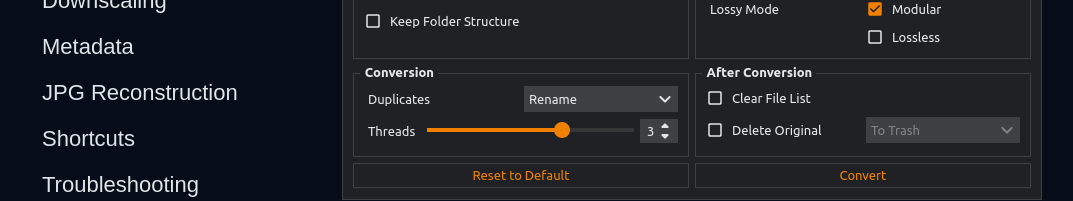
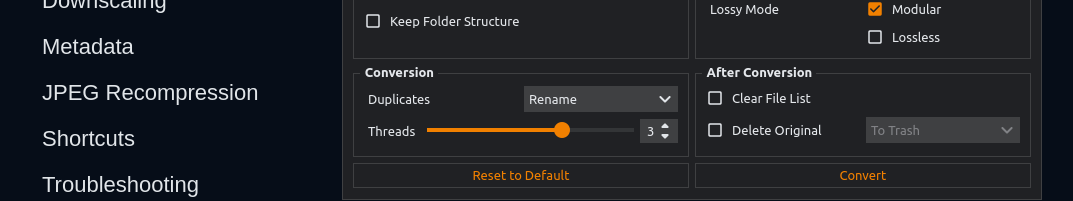
Before and after one commit to JacobDev1/xl-converter-docs, a React (Vite) app: page / in a window 1280 px wide. Shown: the part 334-535 px from the top of the page, without its empty margins (158-1231 px from the left). Built offline with nearby package versions, Linux system fonts and the light colour scheme; the HTML template or start-up script is replaced by a standard one.

Commit message:
Change JPEG recompression URL

```diff
--- a/src/App.tsx
+++ b/src/App.tsx
@@ -56,6 +56,7 @@ function App() {
             <Route path="settings" element={<Settings />} />
             <Route path="metadata" element={<Metadata />} />
             <Route path="jpg-reconstruction" element={<JPGReconstruction />} />
+            <Route path="lossless-jpeg-recompression" element={<JPGReconstruction />} />
             <Route path="choosing-output" element={<ChoosingOutput />} />
             <Route path="search" element={<Search updateSelectedTab={updateSelectedTab} searchIndex={searchIndex}/>} />
             <Route path="jpeg-xl-vs-avif" element={<JPEGXLvsAVIF />} />
--- a/src/pages/menuEntries.json
+++ b/src/pages/menuEntries.json
@@ -6,7 +6,7 @@
     ["Supported Formats", "/supported-formats"],
     ["Downscaling", "/downscaling"],
     ["Metadata", "/metadata"],
-    ["JPG Reconstruction", "/jpg-reconstruction"],
+    ["JPEG Recompression", "/lossless-jpeg-recompression"],
     ["Shortcuts", "/shortcuts"],
     ["Troubleshooting", "/troubleshooting"],
     ["FAQ", "/faq"],
```
